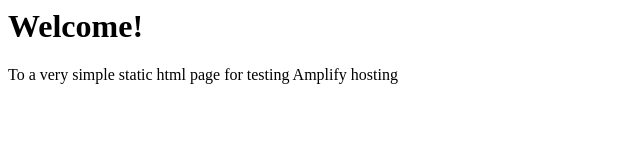
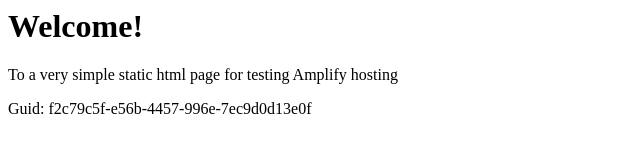
Before and after one commit to aws-aemilia-gru/Github-PR-Commit-Integration-Test-DoNotTouch-Gith-OKSLNVO2-v1-prod-sa-east-1, a website: page src/index.html in a window 1280 px wide. Shown: the whole page, without its empty margins (0-640 px from the left). Drawn offline with Linux system fonts and the light colour scheme.

Commit message:
commit from integ tests

```diff
--- a/src/index.html
+++ b/src/index.html
@@ -1,3 +1,5 @@
+
+
 <html lang="en">
 
 <head>
@@ -10,6 +12,6 @@
 <body>
     <h1>Welcome!</h1>
     <p>To a very simple static html page for testing Amplify hosting</p>
-</body>
+    <p>Guid: f2c79c5f-e56b-4457-996e-7ec9d0d13e0f</p></body>
 
 </html>
```
